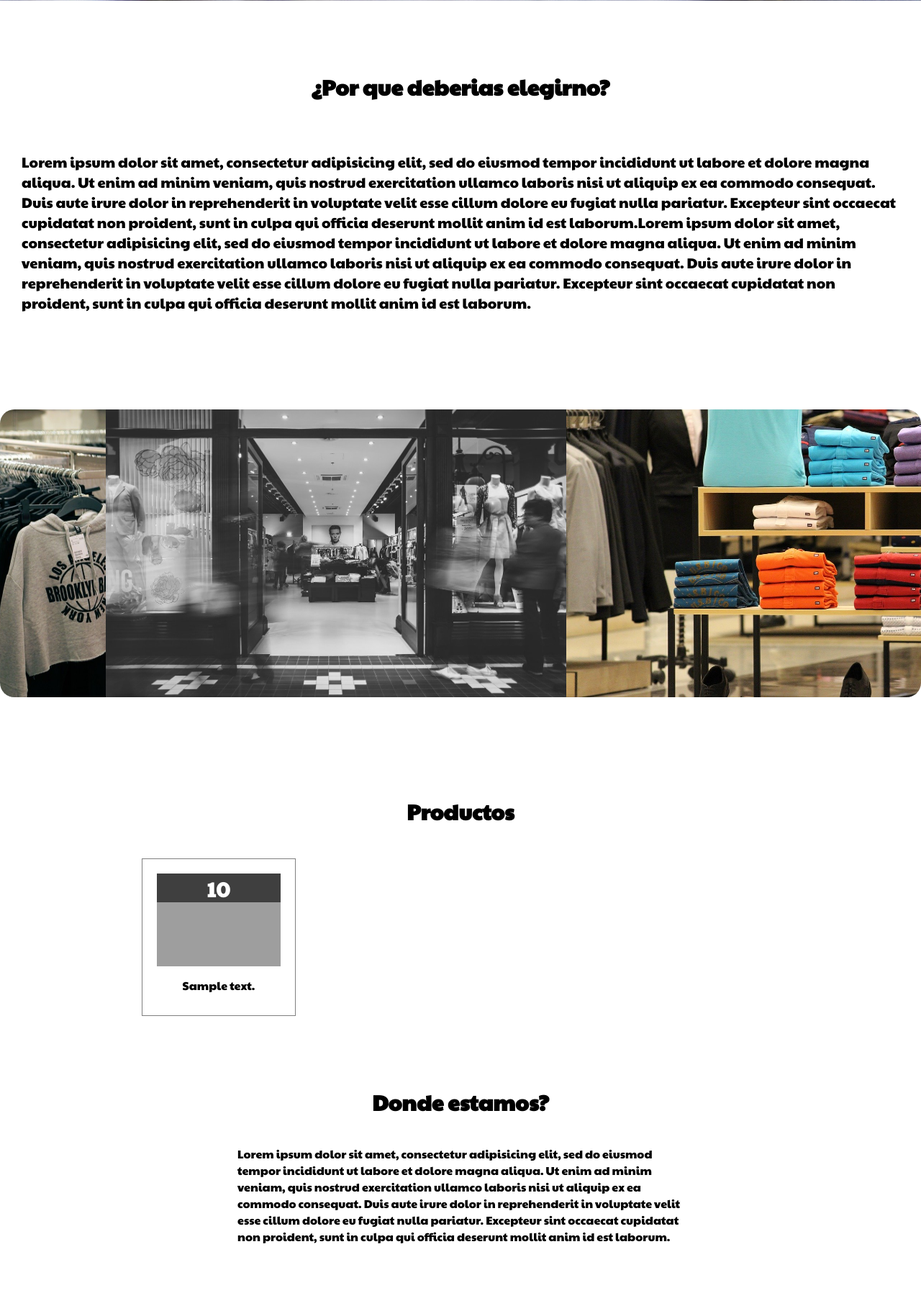
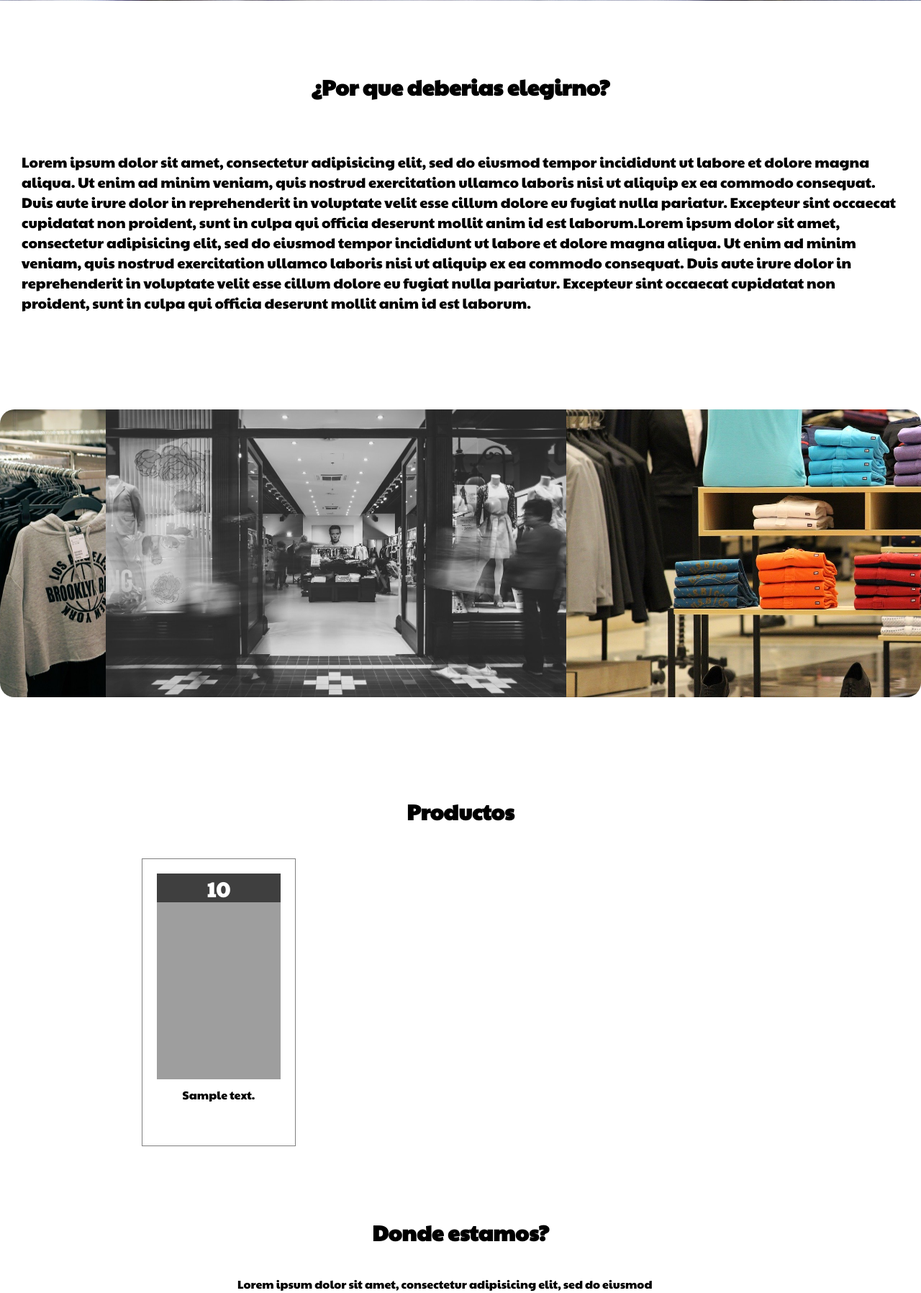
Before and after one commit to martinez022jose/Tienda-De-Ropa, a PHP site: page / in a window 1280 px wide. Shown: the part 893-2690 px from the top of the page at 72% size. Run offline with PHP 8.4, Linux system fonts and the light colour scheme; tables that the repository leaves empty or names only in its code hold one stand-in row (values such as "Sample post"); some libraries are stand-ins or nearby versions; grey boxes are pictures that could not be loaded.

```diff
--- a/estiloProductos.css
+++ b/estiloProductos.css
@@ -178,17 +178,24 @@ section .cajaGaleria .cajaItems{
 }
 section .cajaGaleria .cajaItems .item{
 	width: calc( 25% - 10px);
+	height: 400px;
 	padding: 20px;
-	margin:5px;
-	border:1px solid rgba(0,0,0,0.5);
+	margin: 5px;
+	border: 1px solid rgba(0,0,0,0.5);
 
 }
 
 section .cajaGaleria .cajaItems .item .cajaImagen{
 	position: relative;
+	width: 100%;
+	height: 80%;
+
+
 }
 section .cajaGaleria .cajaItems .item .cajaImagen img{
 	width: 100%;
+	height: 100%;
+
 }
 
 section .cajaGaleria .cajaItems .item  .cajaImagen .precio{
@@ -209,6 +216,7 @@ section .cajaGaleria .cajaItems .item  .cajaImagen .precio{
 
 section .cajaGaleria .cajaItems .item p{
 	padding: 10px;
+	width: 100%;
 }
 /*Trabajamos sobre la section "Mapa"*/
 
```
Also changed, not shown: Imagenes/animal3.jpg (added).
